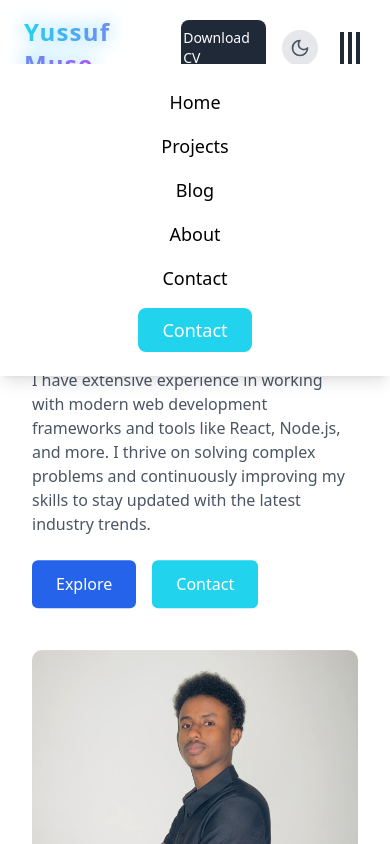
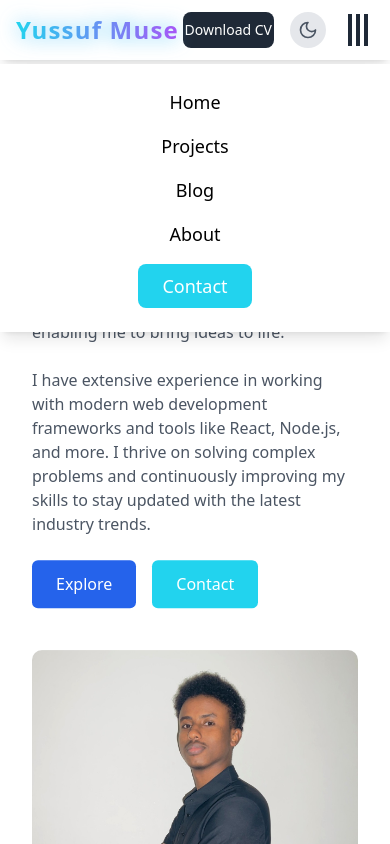
Before and after one commit to yussuf3468/React-Portfolio, a React (Vite) app: page / in a window 390 px wide. Both pictures are taken after a click on the button 350 px from the left and 48 px from the top of the page. Shown: the top 844 px of the page. Built offline with nearby package versions, Linux system fonts and the light colour scheme.

Commit message:
No noticible bugs

```diff
--- a/src/components/Navbar.jsx
+++ b/src/components/Navbar.jsx
@@ -17,8 +17,9 @@ const Navbar = ({ darkMode, setDarkMode }) => {  // ✅ Receive props from App.j
       initial={{ opacity: 0 }}
       animate={{ opacity: 1 }}
       transition={{ duration: 0.5 }}
-      className={`fixed w-full top-0 z-50 backdrop-blur-lg px-6 py-4 flex justify-between items-center shadow-lg transition-all ${darkMode ? "bg-gray-900 text-white" : "bg-white text-black"
+      className={`fixed w-full top-0 z-50 backdrop-blur-lg px-4 sm:px-6 py-3 sm:py-4 flex justify-between items-center shadow-lg transition-all ${darkMode ? "bg-gray-900 text-white" : "bg-white text-black"
         }`}
+
     >
       <Link to="/" className="text-2xl font-bold tracking-wider relative">
         <motion.span
@@ -95,11 +96,10 @@ const Navbar = ({ darkMode, setDarkMode }) => {  // ✅ Receive props from App.j
           initial={{ opacity: 0 }}
           animate={{ opacity: 1 }}
           exit={{ opacity: 0 }}
-          className={`absolute top-16 left-0 w-full shadow-lg flex flex-col items-center space-y-4 py-6 md:hidden ${
-            darkMode ? "bg-gray-900 text-white" : "bg-white text-black"
-          }`}
+          className={`absolute top-16 left-0 w-full shadow-lg flex flex-col items-center space-y-4 py-6 md:hidden ${darkMode ? "bg-gray-900 text-white" : "bg-white text-black"
+            }`}
         >
-          {["Home", "Projects", "Blog", "About", "Contact"].map((item, index) => (
+          {["Home", "Projects", "Blog", "About"].map((item, index) => (
             <Link
               key={index}
               to={item === "Home" ? "/" : `/${item.toLowerCase()}`}
```
